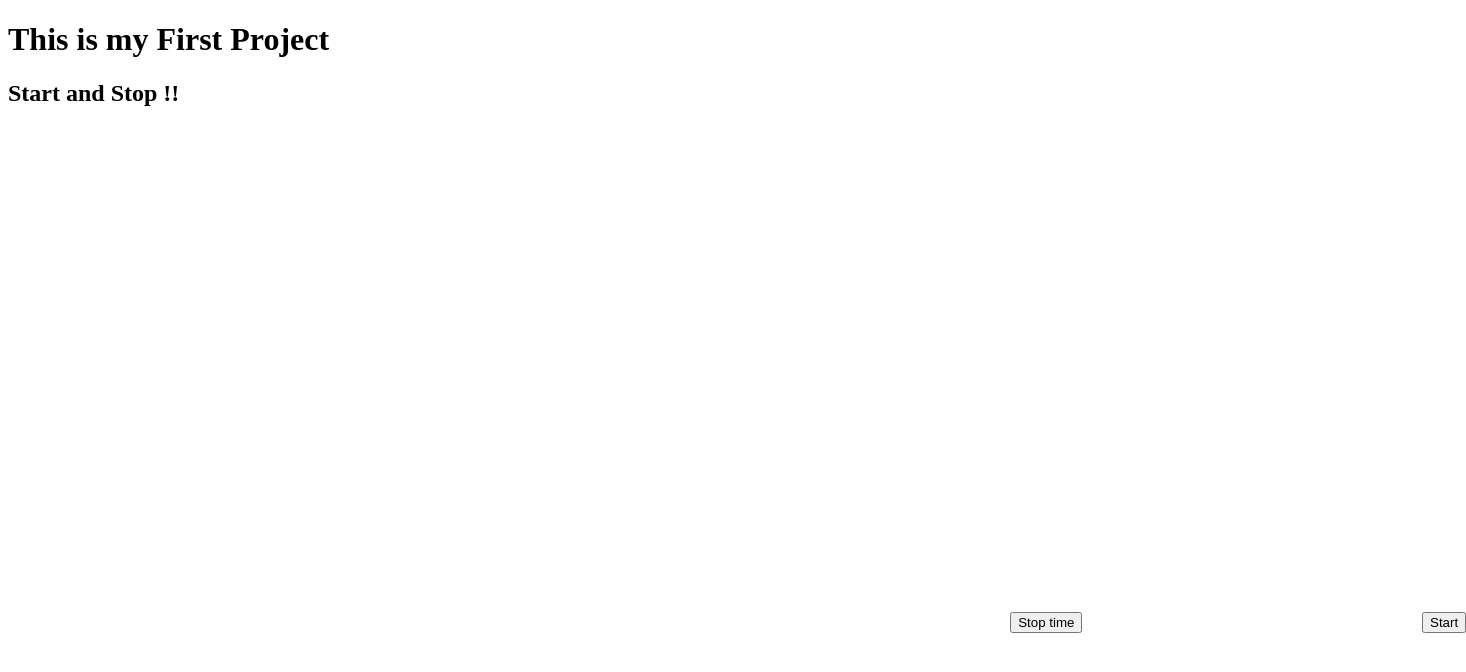
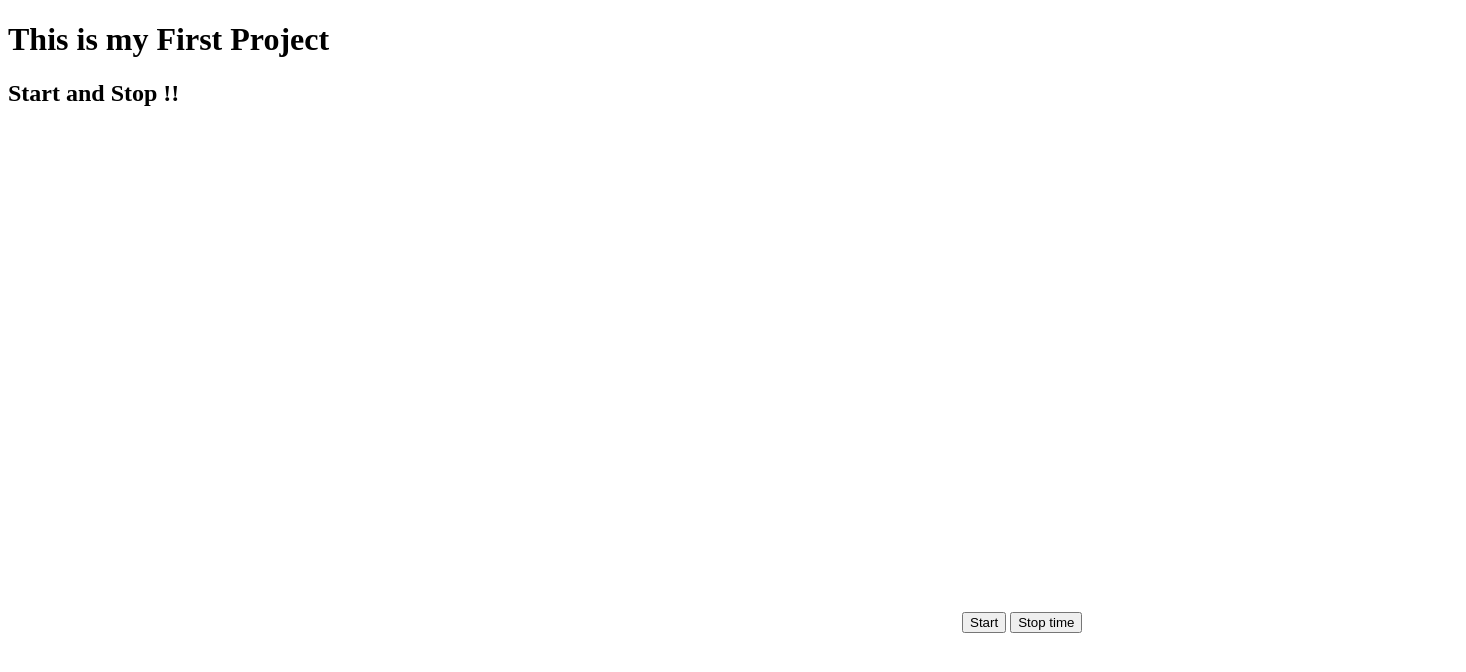
Before and after one commit to Developerkaku/My_First_Project, a plain HTML site: page index.html in a window 1280 px wide. Shown: the whole page, 1466 px wide, since content can reach past the window. Drawn offline with Linux system fonts and the light colour scheme.

Commit message:
index.html

```diff
--- a/index.html
+++ b/index.html
@@ -7,7 +7,7 @@
 
 <canvas id="demo" width = "950" height = "500" ></canvas>
 
-<button style = "position:relative; left:460px" onclick = " s();">Start</button>
+<button onclick = " s();">Start</button>
 <button onclick="myStopFunction()">Stop time</button>
 
 <script>
```
